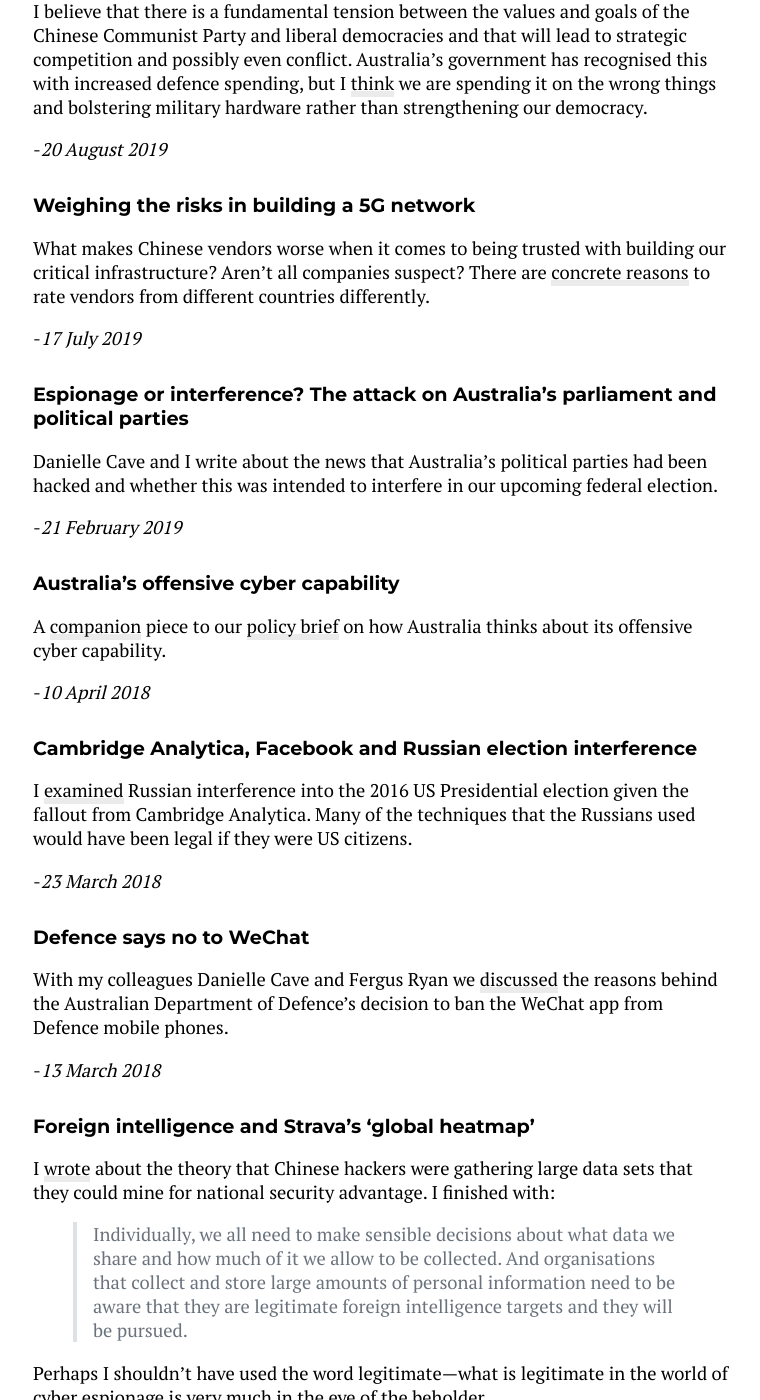
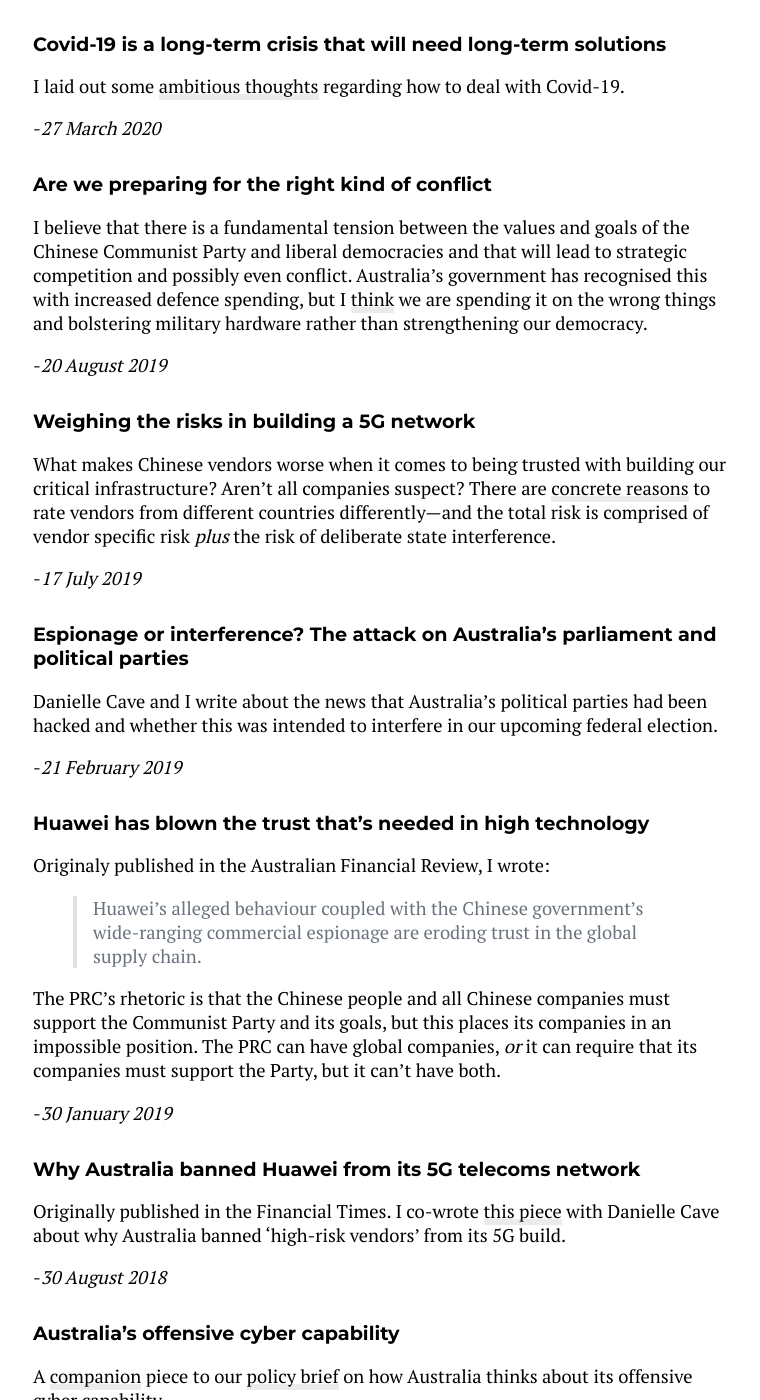
Before and after one commit to tomatospy/tomatospy.github.io, a Jekyll site: the page built from writings.md, in a window 1280 px wide and 1400 px high, scrolled down 2555 px. Shown: the whole window, without its empty margins (257-1017 px from the left). Built offline with Jekyll 4.4.1, drawn with Linux system fonts in a browser that asks for light colours; nearby versions of some CDN libraries; some of the changed text lies outside the part shown.

Commit message:
update writings

```diff
--- a/writings.md
+++ b/writings.md
@@ -40,6 +40,12 @@ Jocelinn Kang and argue that in the light of the Covid-19 we needed to revisit o
 
 -*27 March 2020*
 
+##### [Covid-19 is a long-term crisis that will need long-term solutions](Covid-19 is a long-term crisis that will need long-term solutions)
+
+I laid out some [ambitious thoughts](Covid-19 is a long-term crisis that will need long-term solutions) regarding how to deal with Covid-19.
+
+-*27 March 2020*
+
 ##### [Are we preparing for the right kind of conflict](https://www.aspistrategist.org.au/are-we-preparing-for-the-right-kind-of-conflict/)
 
 I believe that there is a fundamental tension between the values and goals of the Chinese Communist Party and liberal democracies and that will lead to strategic competition and possibly even conflict. Australia's government has recognised this with increased defence spending, but I [think](https://www.aspistrategist.org.au/are-we-preparing-for-the-right-kind-of-conflict/) we are spending it on the wrong things and bolstering military hardware rather than strengthening our democracy.
@@ -48,7 +54,7 @@ I believe that there is a fundamental tension between the values and goals of th
 
 ##### [Weighing the risks in building a 5G network](https://www.aspistrategist.org.au/weighing-the-risks-in-building-a-5g-network/)
 
-What makes Chinese vendors worse when it comes to being trusted with building our critical infrastructure? Aren't all companies suspect? There are [concrete reasons](https://www.aspistrategist.org.au/weighing-the-risks-in-building-a-5g-network/) to rate vendors from different countries differently.
+What makes Chinese vendors worse when it comes to being trusted with building our critical infrastructure? Aren't all companies suspect? There are [concrete reasons](https://www.aspistrategist.org.au/weighing-the-risks-in-building-a-5g-network/) to rate vendors from different countries differently—and the total risk is comprised of vendor specific risk *plus* the risk of deliberate state interference.
 
 -*17 July 2019*
 
@@ -57,6 +63,22 @@ What makes Chinese vendors worse when it comes to being trusted with building ou
 Danielle Cave and I write about the news that Australia's political parties had been hacked and whether this was intended to interfere in our upcoming federal election.
 
 -*21 February 2019*
+
+##### [Huawei has blown the trust that's needed in high technology](https://www.aspi.org.au/opinion/huawei-has-blown-trust-thats-needed-high-technology)
+
+Originaly published in the Australian Financial Review, I wrote:
+
+> Huawei's alleged behaviour coupled with the Chinese government's wide-ranging commercial espionage are eroding trust in the global supply chain.
+
+The PRC's rhetoric is that the Chinese people and all Chinese companies must support the Communist Party and its goals, but this places its companies in an impossible position. The PRC can have global companies, *or* it can require that its companies must support the Party, but it can't have both.
+
+-*30 January 2019*
+
+##### [Why Australia banned Huawei from its 5G telecoms network](https://www.aspi.org.au/opinion/why-australia-banned-huawei-its-5g-telecoms-network)
+
+Originally published in the Financial Times. I co-wrote [this piece](https://www.aspi.org.au/opinion/why-australia-banned-huawei-its-5g-telecoms-network) with Danielle Cave about why Australia banned 'high-risk vendors' from its 5G build.
+
+-*30 August 2018*
 
 ##### [Australia's offensive cyber capability](https://www.aspistrategist.org.au/australias-offensive-cyber-capability/)
 
```
